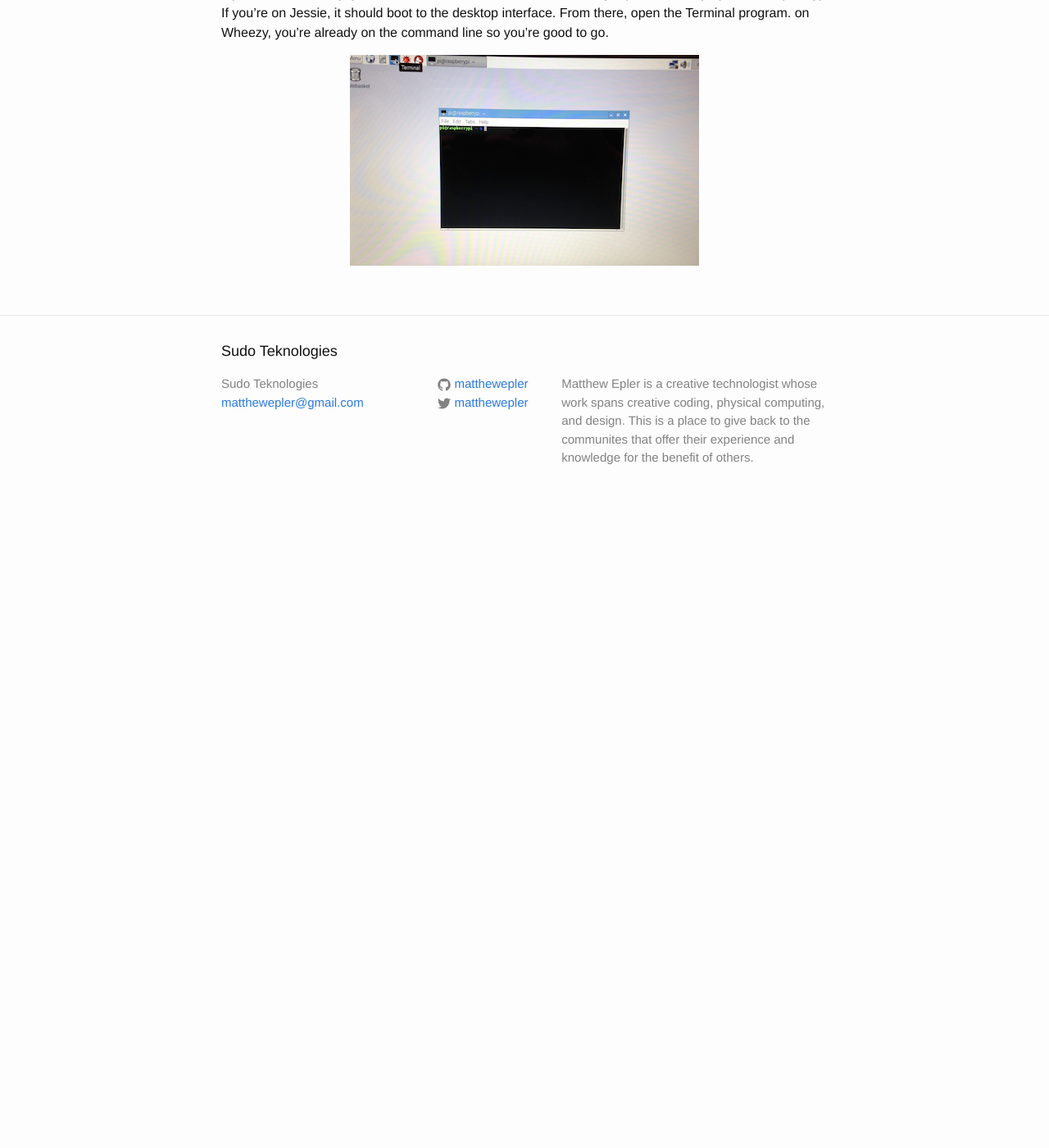
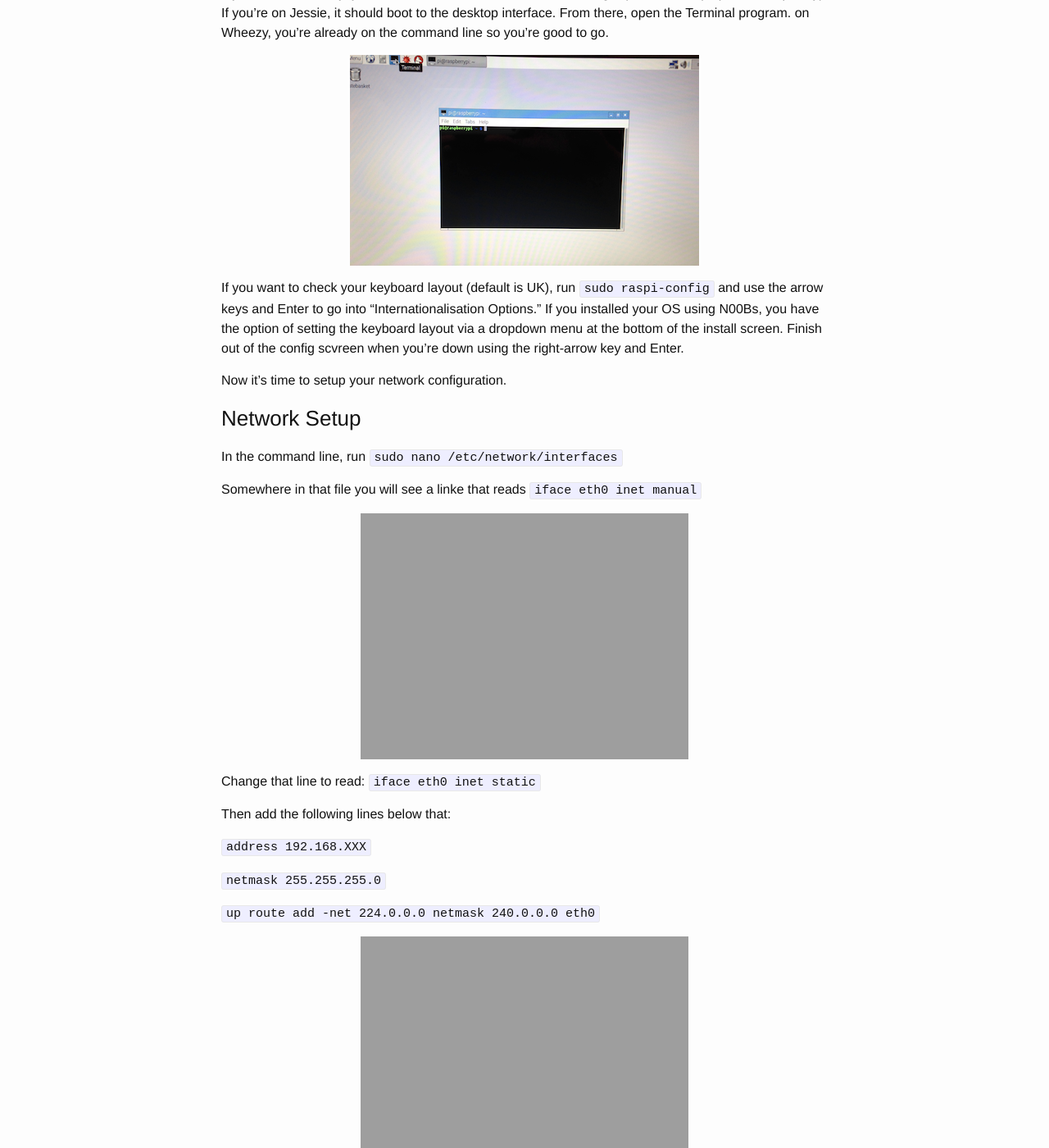
Before and after one commit to matthewepler/matthewepler.github.io, a Jekyll site: the page built from _posts/2016-01-05-piwall.md, in a window 1280 px wide and 1400 px high, scrolled down 1754 px. Shown: the whole window at 82% size. Built offline with Jekyll 4.4.1, drawn with Linux system fonts in a browser that asks for light colours; before the commit the page ends 2384 px from its top, so only the background shows below that; some of the changed text lies outside the part shown.

Commit message:
thru sticky notes

```diff
--- a/_posts/2016-01-05-piwall.md
+++ b/_posts/2016-01-05-piwall.md
@@ -54,6 +54,40 @@
 
 ![terminal on desktop]({{ site.url }}/images/terminal.png)
 
+If you want to check your keyboard layout (default is UK), run `sudo raspi-config` and use the arrow keys and Enter to go into "Internationalisation Options." If you installed your OS using N00Bs, you have the option of setting the keyboard layout via a dropdown menu at the bottom of the install screen. Finish out of the config scvreen when you're down using the right-arrow key and Enter.
+
+Now it's time to setup your network configuration.
+
+### Network Setup
+In the command line, run
+`sudo nano /etc/network/interfaces`
+
+Somewhere in that file you will see a linke that reads `iface eth0 inet manual`
+
+![default interfaces file]({{ site.url }}/images/manual.jpg)
+
+Change that line to read: `iface eth0 inet static`
+
+Then add the following lines below that:
+
+`address 192.168.XXX`
+
+`netmask 255.255.255.0`
+
+`up route add -net 224.0.0.0 netmask 240.0.0.0 eth0`
+
+![static IP config]({{ site.url }}/images/static_IP.JPG)
+
+What's with the XXX? You'll want to substitute XXX with a number you can remember. Each Pi will need a number (IP Address) to identify it on the network we are building. As an example, `192.168.0.10` for the first Pi (master), `192.168.0.11` for the second, and so on. The numbers should be sequential. You can use 2 digits or 3 (100, 101, etc).
+
+NOTE: If you are not using the WiFi router as recommended here, you will need to check your network for existing IP addresses and make sure you don't assign an IP address to a Pi that is already in use by another device. Google "scan IP leases nmap" to figure out how to do that. It will require you to install a command line tool called 'nmap.'
+
+At this point I usually use a sticky note to keep track of the info for each device.
+
+![Pi's with sticky notes attached]({{ site.url }}/images/sticky_notes.JPG)
+
+
+
 [piwall-home]: http://www.piwall.co.uk/
 [piwall-config]: http://www.piwall.co.uk/information/configuration-file
 [piwall-install]: http://www.piwall.co.uk/information/installatio
```
Also changed, not shown: 1 other file.
